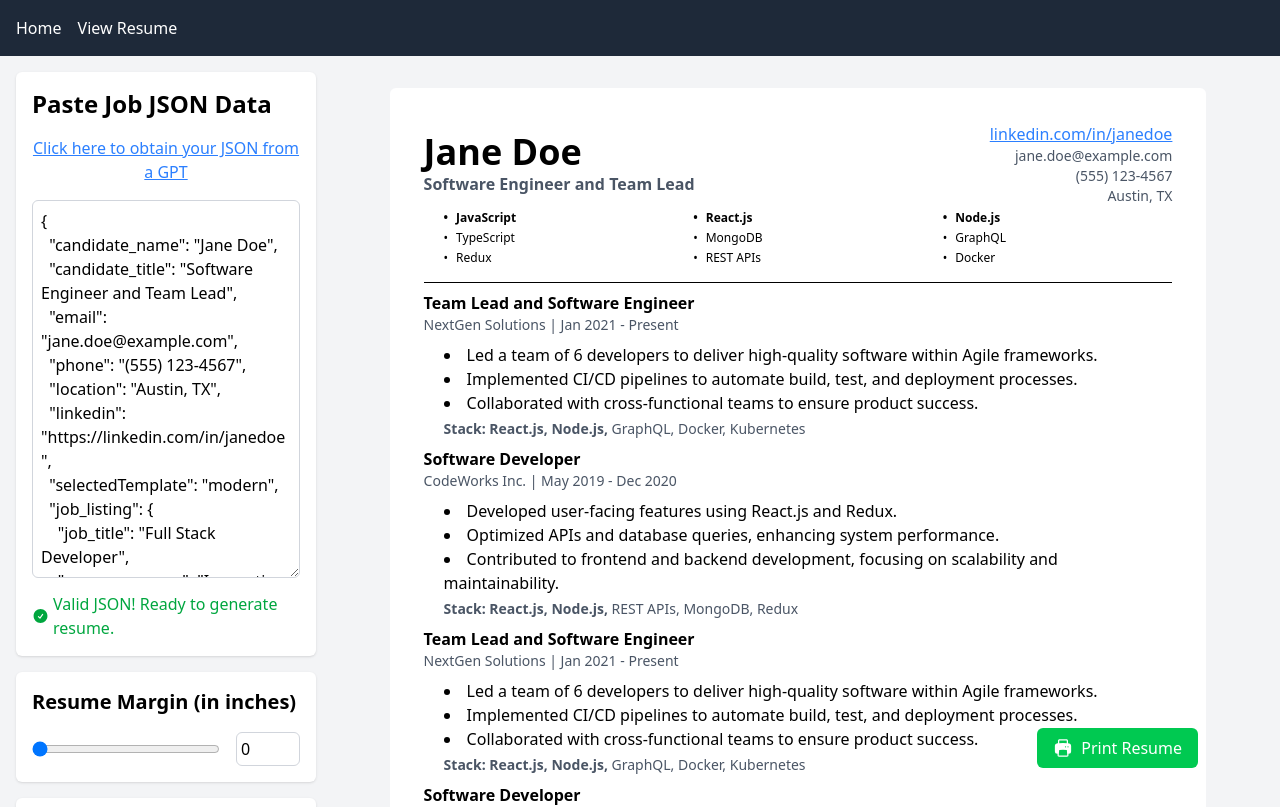
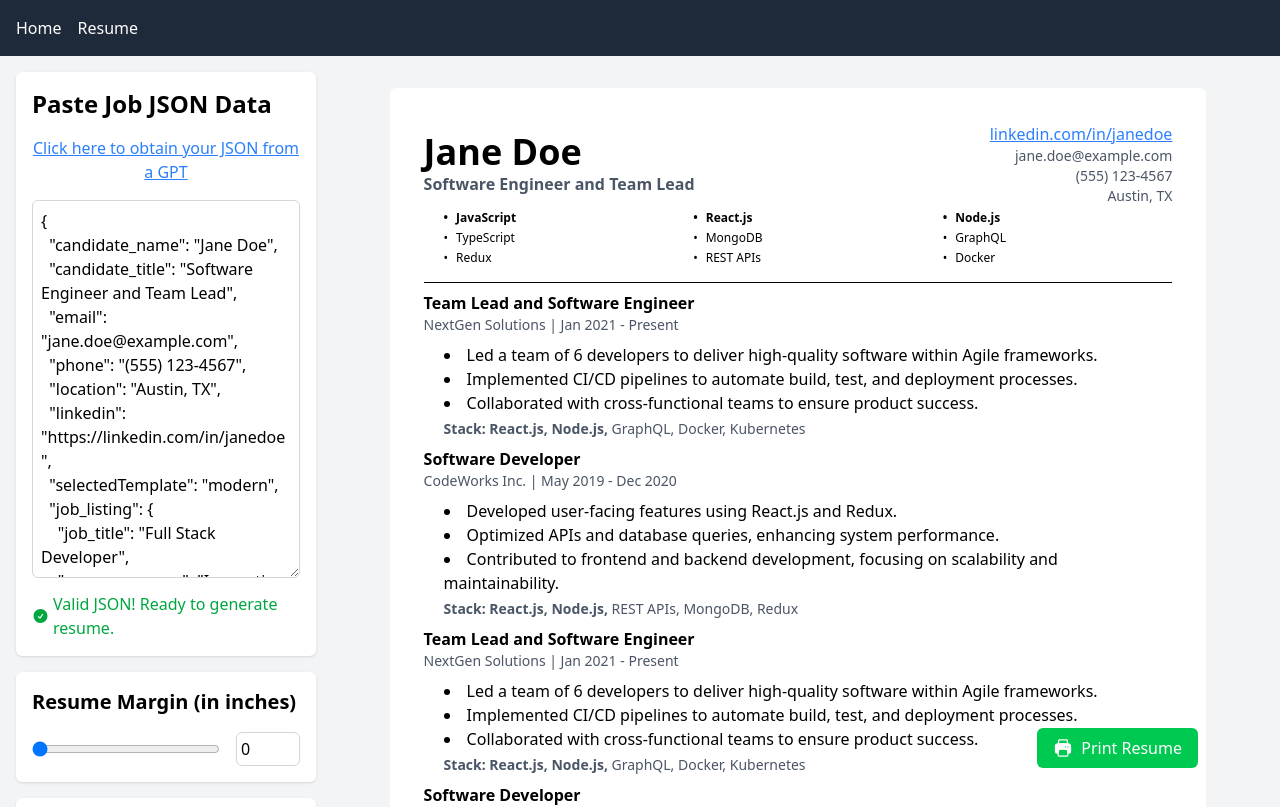
Before and after one commit to Dolphin-Web-Dynamics/resume-builder, a Next.js app: page /resume in a window 1280 px wide. Shown: the top 807 px of the page. Built offline with nearby package versions, Linux system fonts and the light colour scheme.

Commit message:
Refactor navigation

```diff
--- a/src/app/layout.tsx
+++ b/src/app/layout.tsx
@@ -5,7 +5,9 @@
 import './globals.css';
 // import "./app.css";
 import { ResumeProvider } from "@/src/context/ResumeContext";
-import Link from 'next/link';
+// import Link from 'next/link';
+import Navbar from '../components/Navbar';
+
 
 
 // const inter = Inter({ subsets: ["latin"] });
@@ -19,15 +21,7 @@ export default function RootLayout({
     <html lang="en">
       <body className="bg-gray-100">
         <ResumeProvider>
-          <nav className="bg-gray-800 text-white p-4 print:hidden">
-            <div className="container mx-auto flex space-x-4">
-              <Link href="/" className="hover:text-gray-400">Home</Link>
-              {/* <Link href="/templates" className="hover:text-gray-400">Select Template</Link> */}
-              {/* <Link href="/profile" className="hover:text-gray-400">Personal Profile</Link> */}
-              {/* <Link href="/job" className="hover:text-gray-400">Job Listing</Link> */}
-              <Link href="/resume" className="hover:text-gray-400">View Resume</Link>
-            </div>
-          </nav>
+          <Navbar />
           <main className="container mx-auto p-4">{children}</main>
         </ResumeProvider>
       </body>
--- /dev/null
+++ b/src/components/Navbar.tsx
@@ -0,0 +1,32 @@
+import { useState } from "react";
+import Link from "next/link";
+
+export default function Navbar() {
+    const [routes] = useState([
+        { name: "Home", path: "/" },
+        // { name: "Dashboard", path: "/dashboard" },
+        // { name: "Profile", path: "/profile" },
+        { name: "Resume", path: "/resume" },
+    ]);
+
+    // Example: Dynamically remove "Resume" route
+    // const removeResumeRoute = () =>
+    //     setRoutes((prev) => prev.filter((route) => route.name !== "Resume"));
+
+    return (
+        <nav className="bg-gray-800 text-white p-4 print:hidden">
+            <ul className="flex space-x-4">
+                {routes.map((route) => (
+                    <li key={route.path}>
+                        <Link href={route.path} className="hover:text-gray-400">
+                            {route.name}
+                        </Link>
+                    </li>
+                ))}
+            </ul>
+            {/* <button onClick={removeResumeRoute} className="mt-2 px-4 py-2 bg-red-500 rounded">
+                Remove Resume Route
+            </button> */}
+        </nav>
+    );
+}
```
